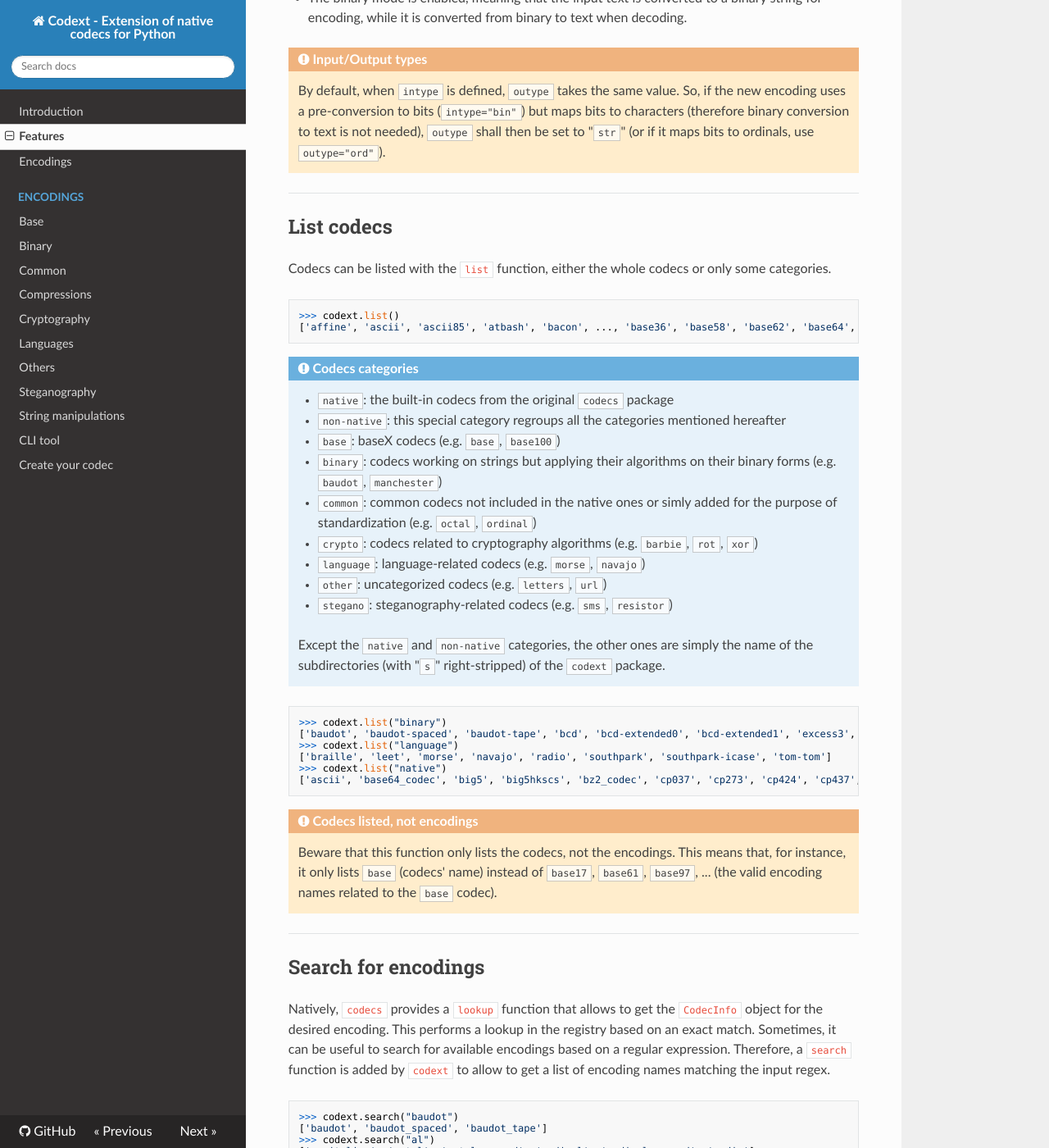
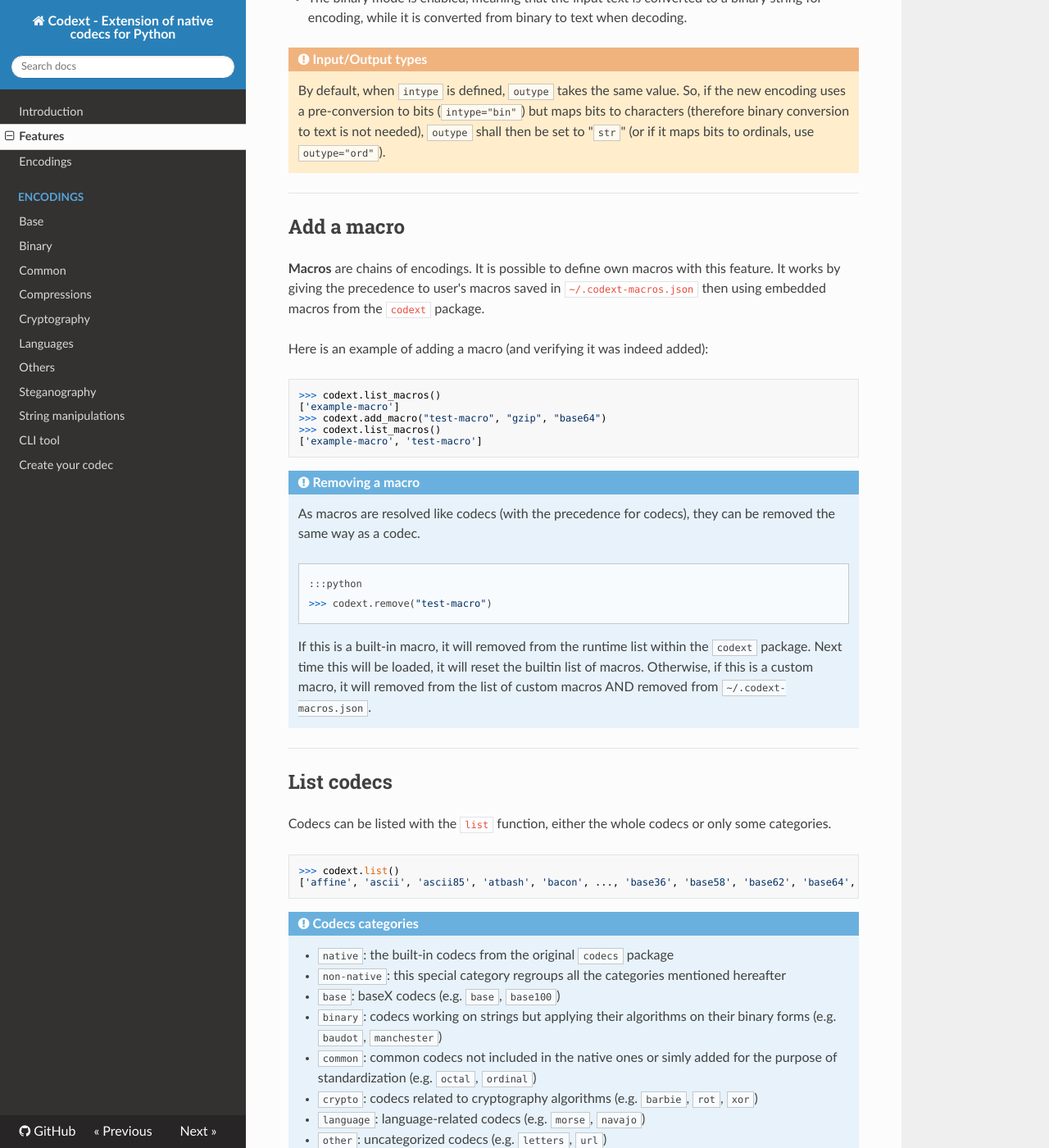
Before and after one commit to dhondta/python-codext, an MkDocs documentation site: the page built from docs/features.md, in a window 1280 px wide and 1400 px high, scrolled down 3411 px. Shown: the whole window at 82% size. Built offline with MkDocs 1.6.1, drawn with Linux system fonts in a browser that asks for light colours; nearby versions of some CDN libraries; old or Windows-style settings are respelled for this version of MkDocs; some of the changed text lies outside the part shown.

Commit message:
Applied minor improvements

````diff
--- a/docs/features.md
+++ b/docs/features.md
@@ -161,6 +161,31 @@ In this second example, we can see that:
 
 -----
 
+## Add a macro
+
+**Macros** are chains of encodings. It is possible to define own macros with this feature. It works by giving the precedence to user's macros saved in `~/.codext-macros.json` then using embedded macros from the `codext` package.
+
+Here is an example of adding a macro (and verifying it was indeed added):
+
+```python
+>>> codext.list_macros()
+['example-macro']
+>>> codext.add_macro("test-macro", "gzip", "base64")
+>>> codext.list_macros()
+['example-macro', 'test-macro']
+```
+
+!!! note "Removing a macro"
+
+    As macros are resolved like codecs (with the precedence for codecs), they can be removed the same way as a codec.
+
+        :::python
+        >>> codext.remove("test-macro")
+
+    If this is a built-in macro, it will removed from the runtime list within the `codext` package. Next time this will be loaded, it will reset the builtin list of macros. Otherwise, if this is a custom macro, it will removed from the list of custom macros AND removed from `~/.codext-macros.json`.
+
+-----
+
 ## List codecs
 
 Codecs can be listed with the `list` function, either the whole codecs or only some categories.
@@ -225,7 +250,7 @@ Also, `codext` provides an `examples` function to get some examples of valid enc
 
 -----
 
-## Remove a custom encoding
+## Remove a custom encoding or macro
 
 New codecs can be removed easily using the new function `remove`, which will only remove every codec matching the given encoding name in the proxy codecs registry and NOT in the native one.
 
@@ -248,11 +273,17 @@ While trying to remove a codec that is in the native registry won't raise a `Loo
 b'test'
 ```
 
+Removing a macro works exactly the same way as for a codec.
+
+```python
+>>> codext.remove("test-macro")
+```
+
 -----
 
-## Remove or restore `codext` encodings
+## Remove or restore `codext` encodings and macros
 
-It can be useful while playing with encodings e.g. from Idle to be able to remove or restore `codext`'s encodings. This can be achieved using respectively the new `clear` and `reset` functions.
+It can be useful while playing with encodings and/or macros e.g. from Idle to be able to remove or restore `codext`'s encodings and macros. This can be achieved using respectively the new `clear` and `reset` functions.
 
 ```python
 >>> codext.clear()
````
Also changed, not shown: other parts of docs/features.md (+1 -1 lines), README.md (+4 -0 lines), 2 other files.
